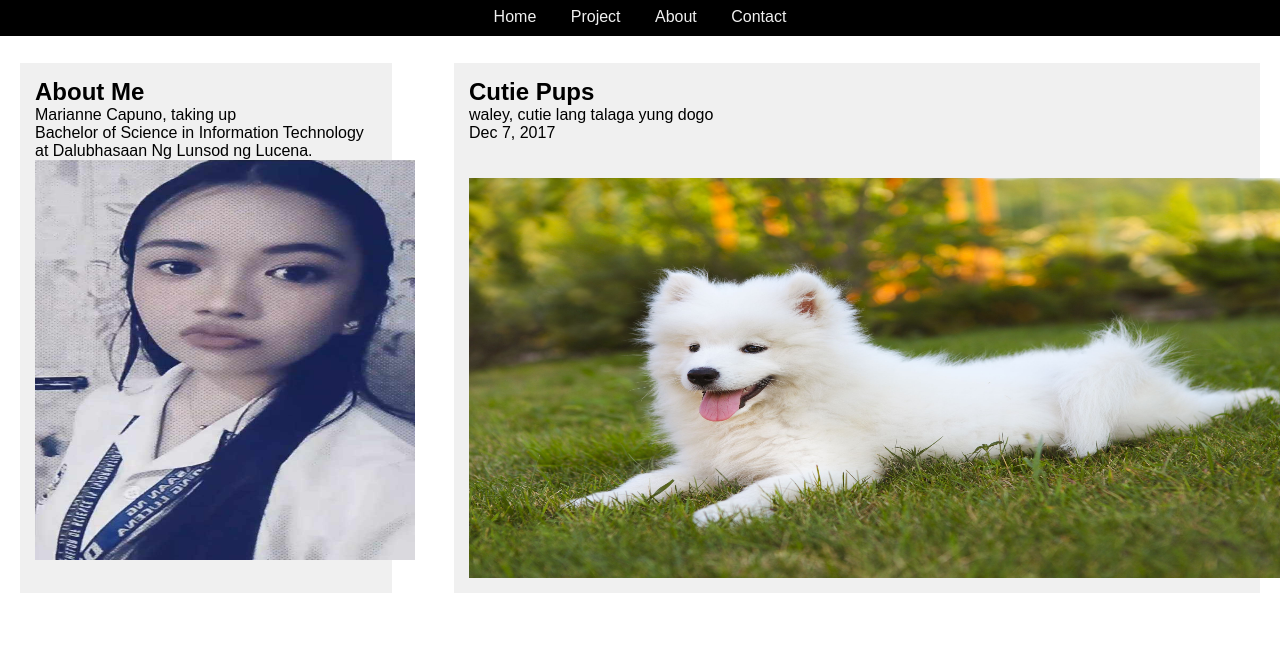
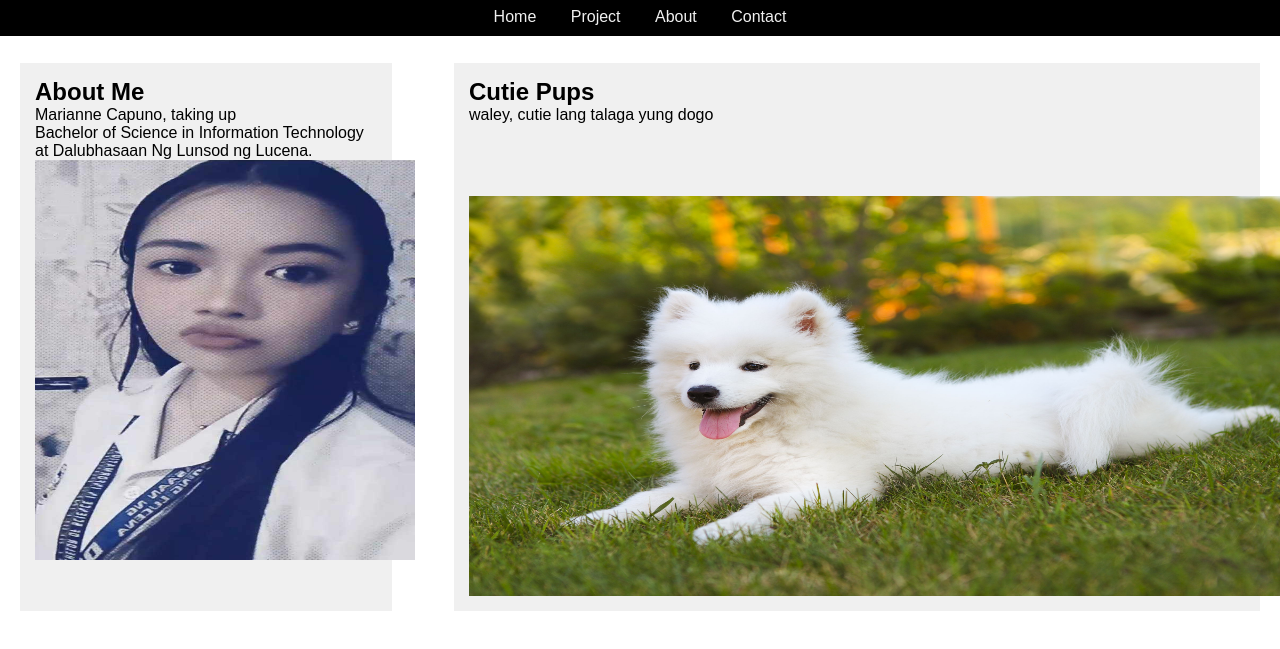
Before and after one commit to xieryn/Assign_1, a plain HTML site: page index.html in a window 1280 px wide. Shown: the part 127-776 px from the top of the page. Drawn offline with Linux system fonts and the light colour scheme.

Commit message:
Update index.html

```diff
--- a/index.html
+++ b/index.html
@@ -31,7 +31,7 @@
 
     <section class="content">
       <h2>Cutie Pups</h2>
-      <p>waley, cutie lang talaga yung dogo <br> Dec 7, 2017<br><br><br></p>
+      <p>waley, cutie lang talaga yung dogo <br><br><br><br><br></p>
       <div class="image2">
         <img src="img/dogo.jpg" height="400px" width="855px" alt="aso">
       </div>
```
